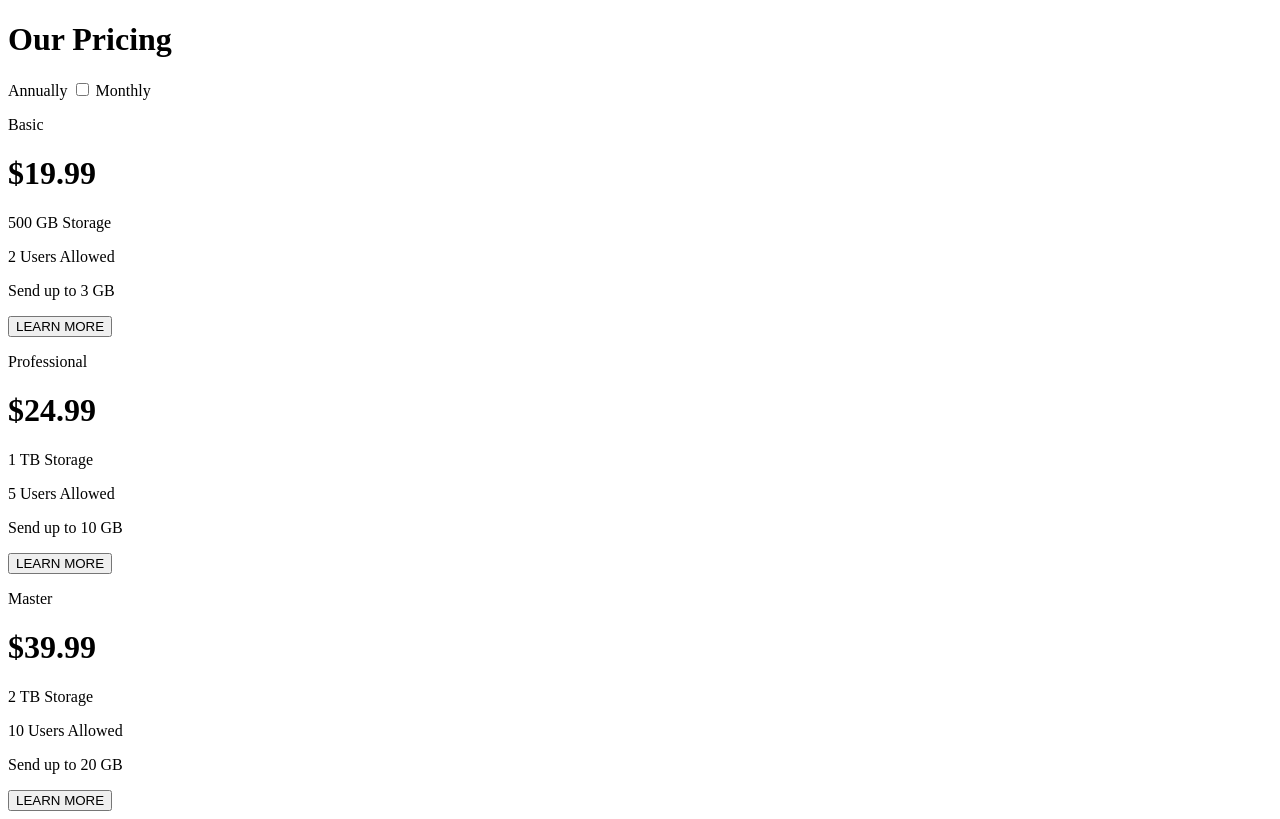
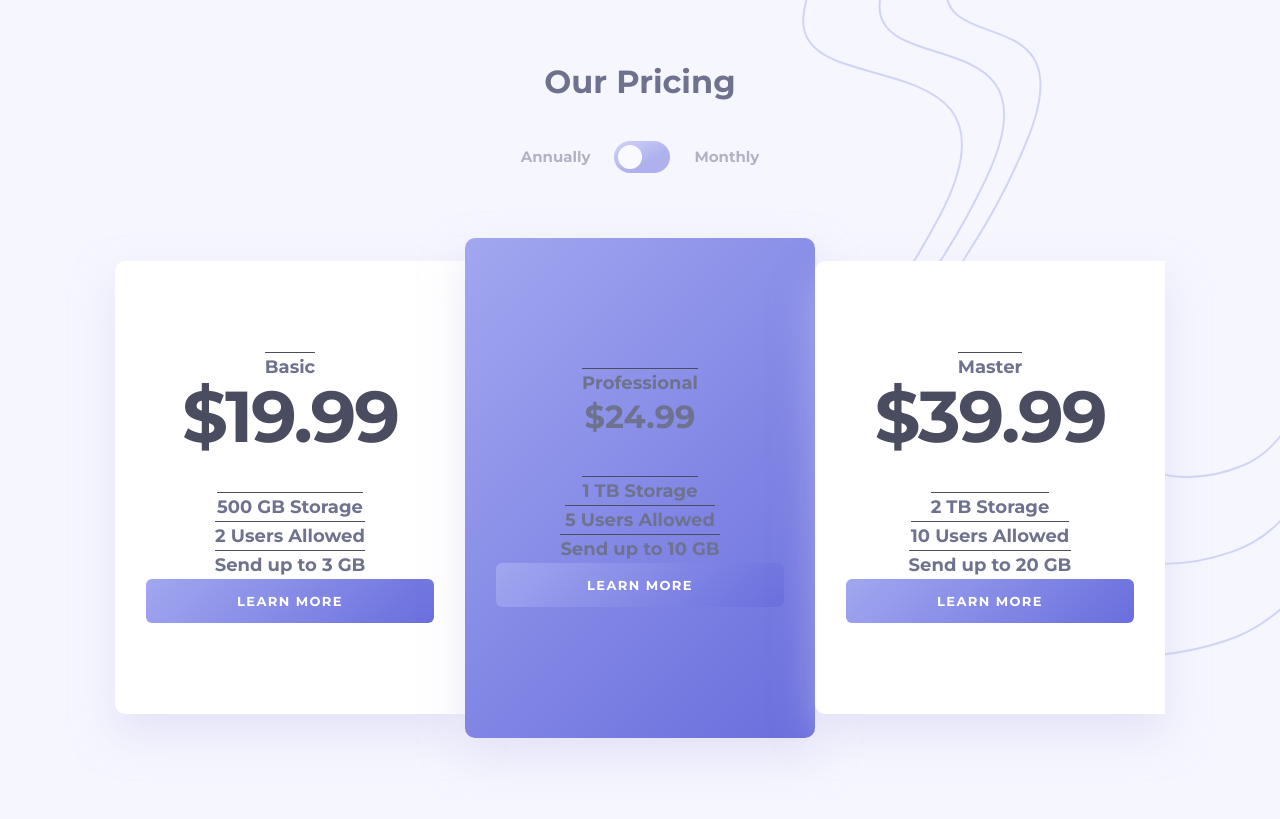
Before and after one commit to victoriamnx/Pricing-Component, a plain HTML site: page index.html in a window 1280 px wide. Drawn offline with Linux system fonts and the light colour scheme.

Commit message:
add: pricing cards style

```diff
--- a/style.css
+++ b/style.css
@@ -1,22 +1,197 @@
+@import url("https://fonts.googleapis.com/css2?family=Montserrat:wght@700&display=swap");
+
+* {
+  margin: 0;
+  padding: 0;
+  box-sizing: border-box;
+}
+
+html,
+body {
+  height: 100%;
+  display: flex;
+  align-items: center;
+  flex-direction: column;
+  justify-content: center;
+  font-family: "Montserrat", sans-serif;
+  background: url(components/images/bg-top.svg) right top,
+    url(components/images/bg-bottom.svg) left bottom -881px hsl(240, 78%, 98%);
+  background-repeat: no-repeat;
+}
+
+h1 {
+  color: #6e728e;
+  text-align: center;
+  font-size: 32px;
+  font-family: "Montserrat", sans-serif;
+  font-style: normal;
+  font-weight: 700;
+  line-height: normal;
+  margin-bottom: 40px;
+}
+
+#value {
+  color: #4a4d60;
+  font-size: 72px;
+  font-family: Montserrat;
+  font-style: normal;
+  font-weight: 700;
+  line-height: 71px;
+  letter-spacing: -2.16px;
+}
+
+p {
+  color: #6e728e;
+  text-align: center;
+  font-size: 18px;
+  font-family: "Montserrat", sans-serif;
+  font-style: normal;
+  font-weight: 700;
+  line-height: 28px;
+  border-top: 1px solid #4a4d60;
+}
+
+button {
+  width: 288px;
+  height: 44px;
+  flex-shrink: 0;
+  border-radius: 6px;
+  background: linear-gradient(135deg, #a2a7f0 0%, #696edd 100%);
+  border: none;
+  color: #fff;
+  text-align: center;
+  font-size: 13px;
+  font-family: "Montserrat", sans-serif;
+  font-style: normal;
+  font-weight: 700;
+  line-height: normal;
+  letter-spacing: 1.393px;
+}
+
+.selectHover {
+  display: flex;
+  height: 32px;
+  justify-content: center;
+  align-items: center;
+  gap: 24px;
+  color: #6e728e;
+  text-align: right;
+  font-size: 15px;
+  font-family: Montserrat;
+  font-style: normal;
+  font-weight: 700;
+  line-height: 28px;
+  opacity: 0.5;
+}
+
+.types {
+  display: flex;
+  align-items: center;
+  flex-direction: row;
+  justify-content: center;
+  margin-top: 64.5px;
+}
+
+.whiteBox {
+  width: 350px;
+  height: 453px;
+  display: flex;
+  align-items: center;
+  flex-direction: column;
+  justify-content: center;
+  border-radius: 10px 0px 0px 10px;
+  background: #fff;
+  box-shadow: 0px 20px 40px 0px rgba(212, 210, 244, 0.5);
+}
+
+.purpleBox {
+  display: flex;
+  align-items: center;
+  flex-direction: column;
+  justify-content: center;
+  width: 350px;
+  height: 500px;
+  flex-shrink: 0;
+  border-radius: 10px;
+  background: linear-gradient(135deg, #a2a7f0 0%, #696edd 100%);
+  box-shadow: 0px 20px 40px 0px rgba(212, 210, 244, 0.5);
+}
+
 .attribution {
   text-align: center;
   font-size: 16px;
   font-weight: 400;
-    color: hsl(0, 0%, 59%);
+  color: hsl(236, 72%, 79%);
   margin-top: 10px;
 }
 
 .attribution a {
-    color: hsl(0, 0%, 59%);
+  color: hsl(236, 72%, 79%);
   text-decoration: none;
 }
 
 a:visited {
-    color: hsl(0, 0%, 59%);
+  color: hsl(236, 72%, 79%);
   text-decoration: none;
 }
 
 a:hover {
-    color: hsl(223, 87%, 63%);
+  color: hsl(237, 63%, 64%);
   text-decoration: underline;
 }
+
+.switch {
+  position: relative;
+  display: inline-block;
+  width: 56px;
+  height: 32px;
+}
+
+.switch input {
+  display: none;
+}
+
+.slider-red {
+  position: absolute;
+  cursor: pointer;
+  border-radius: 34px;
+  top: 0;
+  left: 0;
+  right: 0;
+  bottom: 0;
+  background: rgb(162, 167, 240);
+  background: linear-gradient(
+    153deg,
+    rgba(162, 167, 240, 1) 10%,
+    rgba(105, 110, 221, 1) 64%
+  );
+  -webkit-transition: 0.4s;
+  transition: 0.4s;
+}
+
+.slider-red:before {
+  position: absolute;
+  border-radius: 34px;
+  content: "";
+  height: 24px;
+  width: 24px;
+  left: 4px;
+  bottom: 4px;
+  background-color: white;
+  -webkit-transition: 0.4s;
+  transition: 0.4s;
+}
+
+input:checked + .slider-red {
+  background-color: #fe2712;
+}
+
+input:focus + .slider-red {
+  box-shadow: 0 0 1px #fe2712;
+}
+
+input:checked + .slider-red:before {
+  -webkit-transform: translateX(26px);
+  -ms-transform: translateX(26px);
+  transform: translateX(26px);
+}
```
Lines whose indentation alone changed are shown as unchanged.
